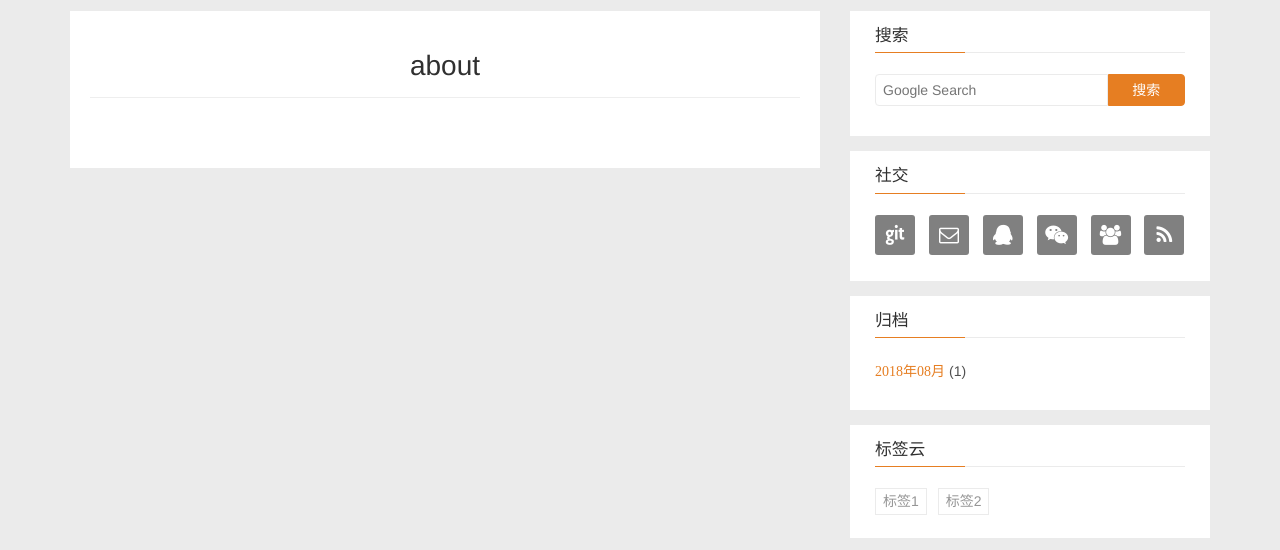
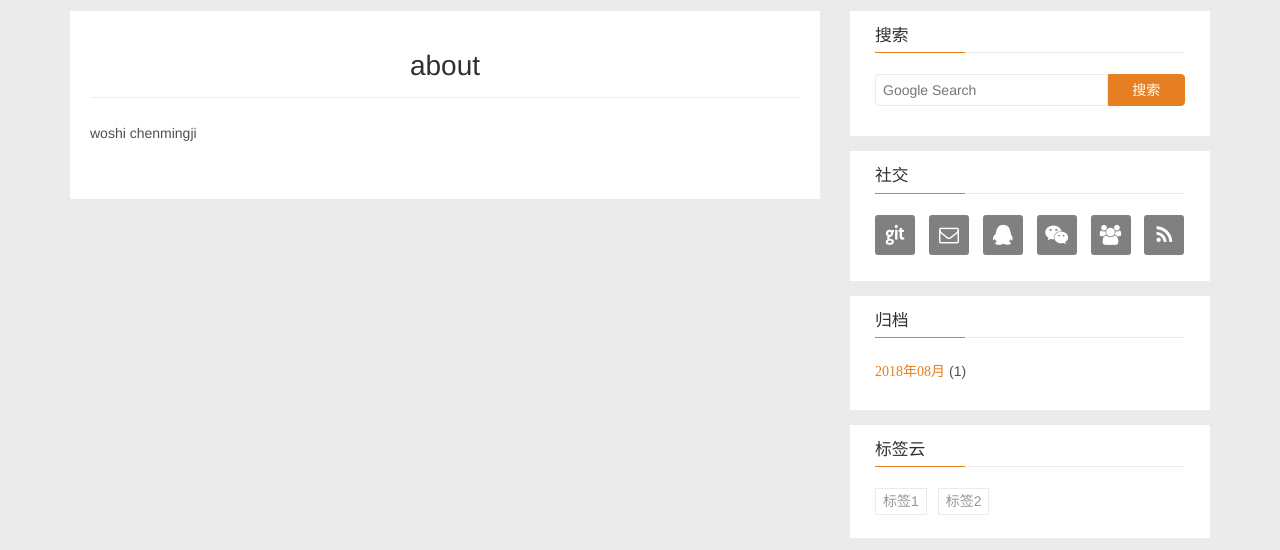
Before and after one commit to cunteng008/cunteng008.github.io, a plain HTML site: page about/index.html in a window 1280 px wide. Shown: the part 249-799 px from the top of the page. Drawn offline with Linux system fonts and the light colour scheme.

Commit message:
Site updated: 2018-08-14 15:40:55

```diff
--- a/about/index.html
+++ b/about/index.html
@@ -124,6 +124,7 @@
                     <article class="post">
     <h1 class="post-head">about</h1>
     <div class="post-body">
+        <p>woshi chenmingji</p>
 
     </div>
 </article>
```
